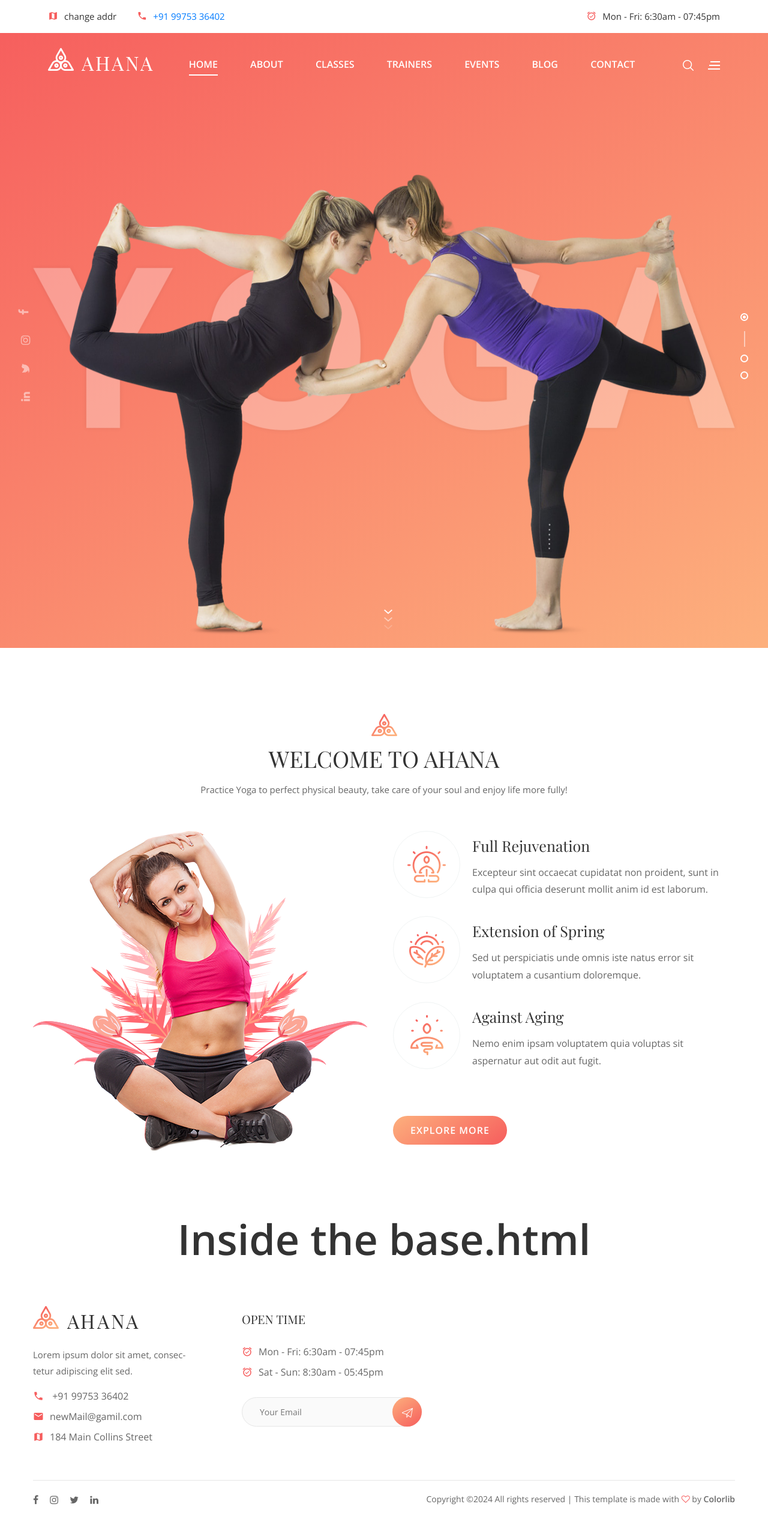
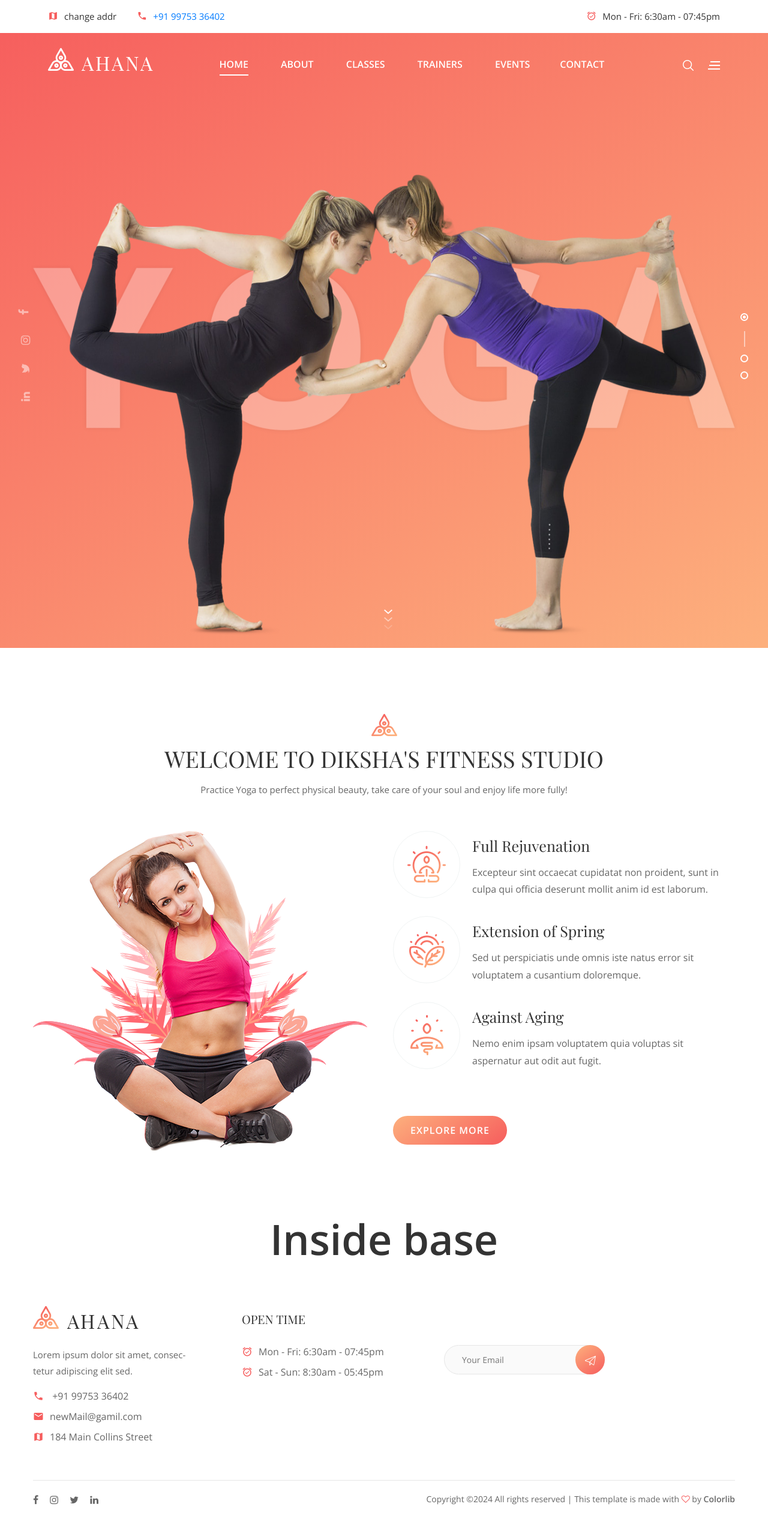
Before and after one commit to prathameshkhade/dikshas-fitness-studio, a Django app: page / in a window 1280 px wide. Shown: the whole page at 60% size. Run offline with Django 4.2, Linux system fonts and the light colour scheme; some libraries are stand-ins or nearby versions; some web fonts are replaced.

```diff
--- a/src/templates/base.html
+++ b/src/templates/base.html
@@ -32,12 +32,13 @@
 		<div class="loader"></div>
 	</div>
 
-	{% include "home.html" %}
 
     {% include "header.html" %}
 
+	{% include "home.html" %}
+
     {% block content %}
-        <h1 align="center"> Inside the base.html </h1>
+        <h1 align="center"> Inside base </h1>
     {% endblock content %}
 
     {% include "footer.html" %}
--- a/src/templates/footer.html
+++ b/src/templates/footer.html
@@ -48,12 +48,14 @@
                         <li><i class="material-icons">alarm_on</i>Mon - Fri:  6:30am - 07:45pm</li>
                         <li><i class="material-icons">alarm_on</i>Sat - Sun:  8:30am - 05:45pm</li>
                     </ul>
-                    <form class="infor-form">
-                        <input type="text" placeholder="Your Email">
-                        <button><img src="static/img/icons/send.png" alt=""></button>
-                    </form>
                 </div>
             </div>
+            <span style="padding-top:65px">
+                <form class="infor-form">
+                    <input type="text" placeholder="Your Email">
+                    <button><img src="static/img/icons/send.png" alt=""></button>
+                </form>
+            </span>
         </div>
         <div class="footer-bottom">
             <div class="row">
--- a/src/templates/header.html
+++ b/src/templates/header.html
@@ -32,8 +32,8 @@
         </div>
     </div>
     <div class="header-bottom">
-        <a href="index.html" class="site-logo">
-            <img src="static/img/logo.png" alt="">
+        <a href="" class="site-logo">
+            <img src="static/img/logo.png" alt="homepage">
         </a>
         <div class="hb-right">
             <div class="hb-switch" id="search-switch">
@@ -64,13 +64,13 @@
                         <li><a href="events.html">Our Events</a></li>
                         <li><a href="event-details.html">Events Details</a></li>
                     </ul>
-                </li>
+                {% comment %} </li>
                 <li><a href="blog.html">Blog</a>
                     <ul class="sub-menu">
                         <li><a href="blog.html">Our Blog</a></li>
                         <li><a href="single-blog.html">Blog Details</a></li>
                     </ul>
-                </li>
+                </li> {% endcomment %}
                 <li><a href="contact.html">Contact</a></li>
             </ul>
         </div>
--- a/src/templates/home.html
+++ b/src/templates/home.html
@@ -146,7 +146,7 @@
     <div class="container">
         <div class="section-title text-center">
             <img src="static/img/icons/logo-icon.png" alt="">
-            <h2>Welcome to Ahana</h2>
+            <h2>Welcome to Diksha's Fitness Studio</h2>
             <p>Practice Yoga to perfect physical beauty, take care of your soul and enjoy life more fully!</p>
         </div>
         <div class="row">
```
